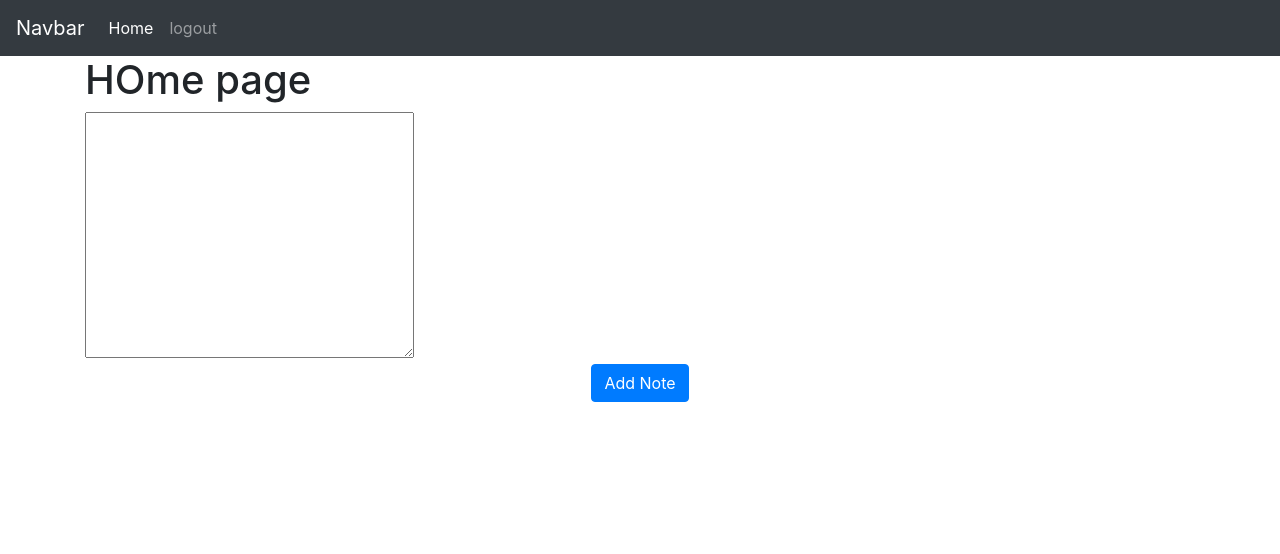
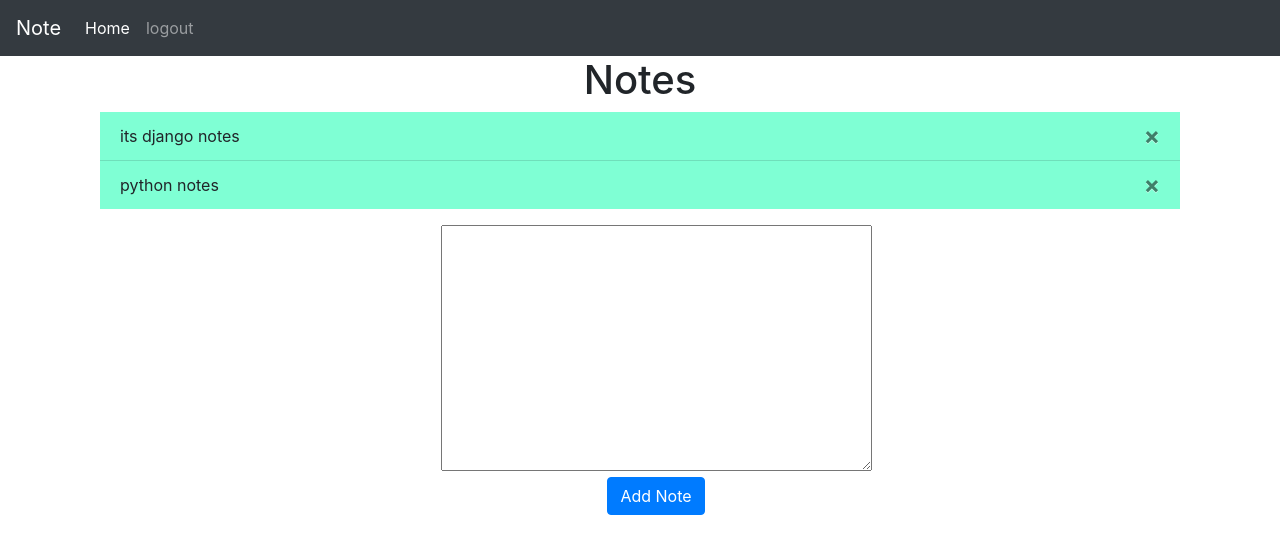
Before and after one commit to asifjalaldev/flask-noteApp, a Flask app: page / in a window 1280 px wide. Shown: the top 554 px of the page. Run offline with Flask 3, Linux system fonts and the light colour scheme; a user stored in the database is signed in.

Commit message:
add crud oprations of note model

```diff
--- a/website/static/index.js
+++ b/website/static/index.js
@@ -0,0 +1,9 @@
+function deleteNote(noteId){
+    fetch('/delete-note',{
+        method:'POST',
+        body:JSON.stringify({noteId:noteId}),
+
+    }).then((_res)=>{
+        window.location.href="/";
+    });
+}
--- a/website/templates/base.html
+++ b/website/templates/base.html
@@ -6,10 +6,12 @@
     <title>{% block title %} {% endblock %}</title>
     <!-- <link href="https://cdn.jsdelivr.net/npm/bootstrap@5.3.2/dist/css/bootstrap.min.css" rel="stylesheet" crossorigin="anonymous"> -->
     <link rel="stylesheet" href="https://cdn.jsdelivr.net/npm/bootstrap@4.4.1/dist/css/bootstrap.min.css" integrity="sha384-Vkoo8x4CGsO3+Hhxv8T/Q5PaXtkKtu6ug5TOeNV6gBiFeWPGFN9MuhOf23Q9Ifjh" crossorigin="anonymous">
-</head>
+    <script src="{{url_for('static', filename='index.js')}}"></script>
+
+  </head>
 <body>
     <nav class="navbar navbar-expand-lg navbar-dark bg-dark">
-        <a class="navbar-brand" href="#">Navbar</a>
+        <a class="navbar-brand" href="#">Note</a>
         <button class="navbar-toggler" type="button" data-toggle="collapse" data-target="#navbarTogglerDemo02" aria-controls="navbarTogglerDemo02" aria-expanded="false" aria-label="Toggle navigation">
           <span class="navbar-toggler-icon"></span>
         </button>
@@ -70,6 +72,6 @@
       <script src="https://code.jquery.com/jquery-3.4.1.slim.min.js" integrity="sha384-J6qa4849blE2+poT4WnyKhv5vZF5SrPo0iEjwBvKU7imGFAV0wwj1yYfoRSJoZ+n" crossorigin="anonymous"></script>
       <script src="https://cdn.jsdelivr.net/npm/popper.js@1.16.0/dist/umd/popper.min.js" integrity="sha384-Q6E9RHvbIyZFJoft+2mJbHaEWldlvI9IOYy5n3zV9zzTtmI3UksdQRVvoxMfooAo" crossorigin="anonymous"></script>
       <script src="https://cdn.jsdelivr.net/npm/bootstrap@4.4.1/dist/js/bootstrap.min.js" integrity="sha384-wfSDF2E50Y2D1uUdj0O3uMBJnjuUD4Ih7YwaYd1iqfktj0Uod8GCExl3Og8ifwB6" crossorigin="anonymous"></script>
-      <script src="{{url_for('static', filename='index.js')}}"></script>
+
 </body>
 </html>
--- a/website/templates/home.html
+++ b/website/templates/home.html
@@ -1,16 +1,30 @@
 
 {% extends 'base.html' %}
 {%block title%}Home{%endblock%}
+{%block content%}
 
-{%block content%}
-    <h1>HOme page</h1>
-    <form action="" method="post">
-        <textarea name="note" id="" cols="30" rows="10">
+    <h1 align="center">Notes</h1>
+    <div class="container">
+    <ul class="list-group list-group-flush" id="notes" >
+        {% for note in user.notes %}
+        <li class="list-group-item"  style="background-color: aquamarine;">{{note.data}}
+        <button  type="button" class="close" onclick = "deleteNote({{ note.id }})">
+            <span aria-hidden="true">&times;</span>
+        </button>
+        </li>
+        {%endfor%}
+    </ul>
+</div>
+<div class="container m-3">
+    <form align="center" action="" method="post">
+        <textarea placeholder="Add your notes here" name="note" id="" cols="40" rows="10" >
 
         </textarea>
         <div align="center">
             <button type="submit" class="btn btn-primary">Add Note</button>
         </div>
+
     </form>
+</div>
     {{text}}
 {%endblock%}
--- a/website/views.py
+++ b/website/views.py
@@ -1,12 +1,37 @@
 
-from flask import Blueprint, render_template
+from flask import Blueprint, render_template, flash, request
+from .models import Note
 from flask_login import login_user, login_required, logout_user, current_user
+from . import db
+import json
 
 # it has urls  so we set blueprint
 
 views = Blueprint('views',__name__)
 # register this view in __init__
-@views.route('/')
+@views.route('/', methods=['GET', 'POST'])
 @login_required
 def home():
+    if request.method =='POST':
+        note= request.form.get('note')
+        if len(note)<1:
+            flash('Note is too short!' , category='error')
+        else:
+            new_note=Note(data=note, user_id=current_user.id)
+            db.session.add(new_note)
+            db.session.commit()
+            flash('Note added successfully!', category='success')
+
     return render_template('home.html', user=current_user)
+
+@views.route('/delete-note', methods=['POST'])
+def delete_note():
+    note=json.loads(request.data)
+    noteId=note['noteId']
+    note=Note.query.get(noteId)
+
+    if note:
+        if note.user_id == current_user.id:
+            db.session.delete(note)
+            db.session.commit()
+            return jsonify({})
```
Also changed, not shown: instance/database.db.
